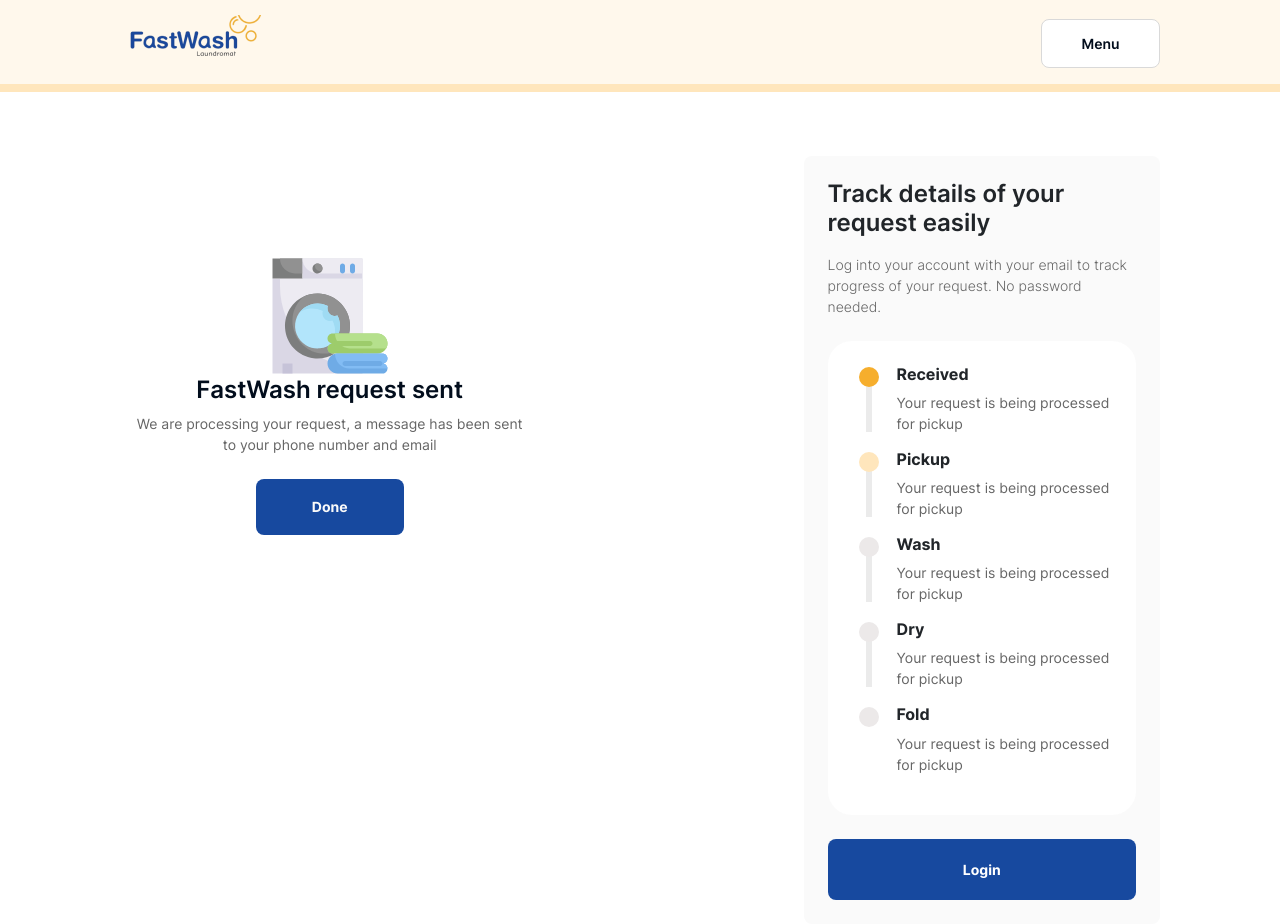
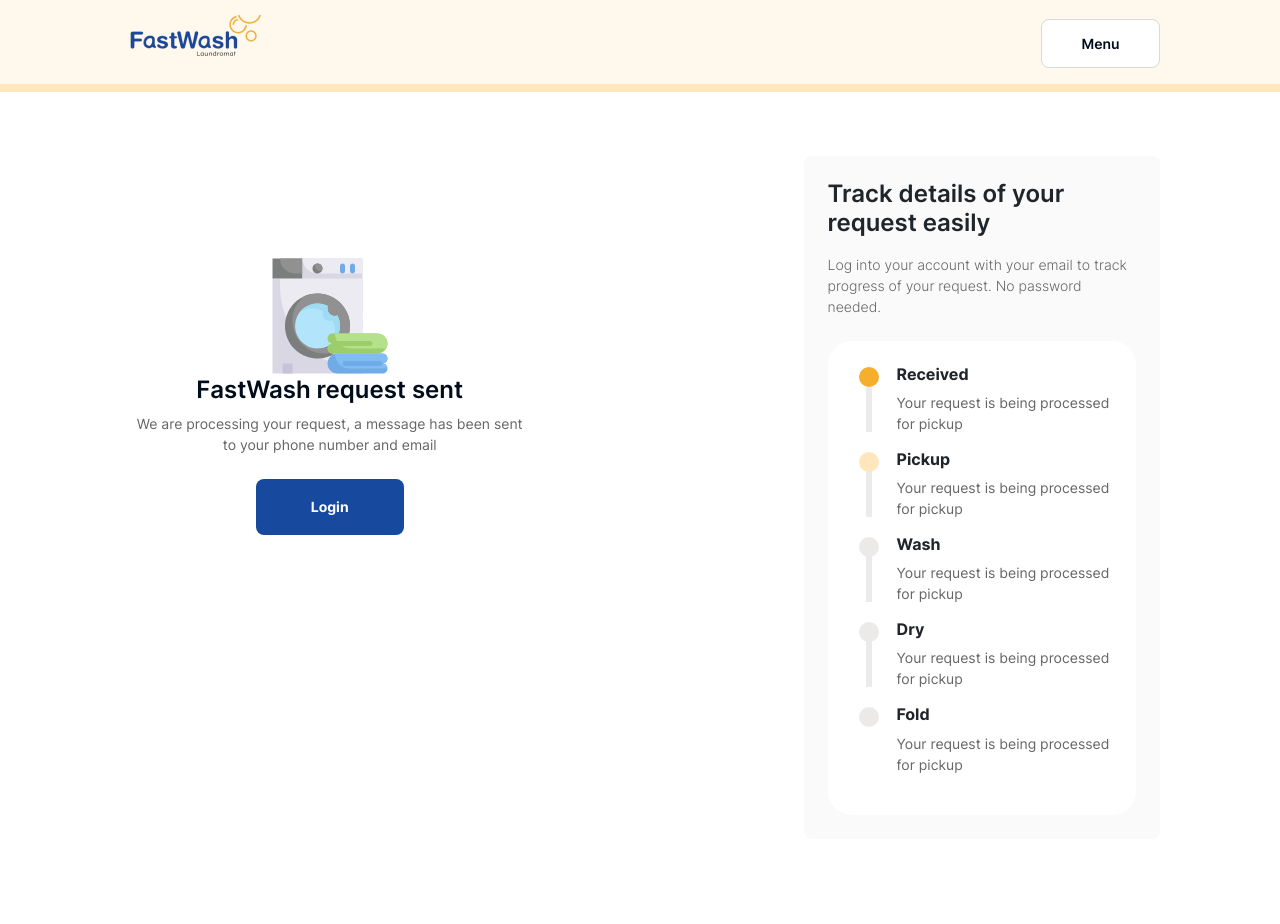
Before and after one commit to fastwash-team/FastWash.Customer.Website, a React (Create React App) app: page /order/success in a window 1280 px wide. After the commit the page ends 839 px from the top, so only its background shows below. Built offline with nearby package versions, Linux system fonts and the light colour scheme.

Commit message:
fix: refix login button on order success

```diff
--- a/src/pages/pay-success.tsx
+++ b/src/pages/pay-success.tsx
@@ -24,7 +24,7 @@
                     your phone number and email
                   </p>
                 </center>
-                <button>Done</button>
+                <button onClick={handleLogin}>Login</button>
               </div>
             </div>
             <div className='col-2'></div>
@@ -57,9 +57,6 @@
                     <p>Your request is being processed for pickup</p>
                   </div>
                 </div>
-                <button className='login-btn' onClick={handleLogin}>
-                  Login
-                </button>
               </div>
             </div>
           </div>
```
